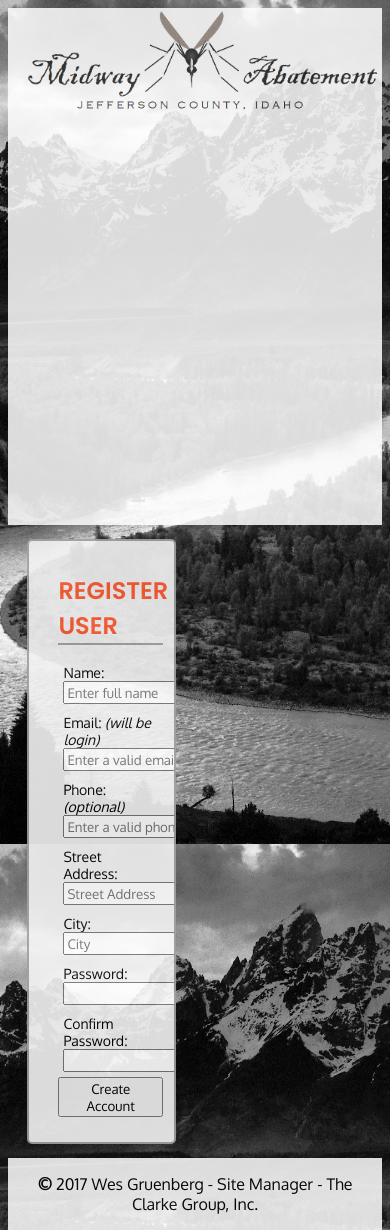
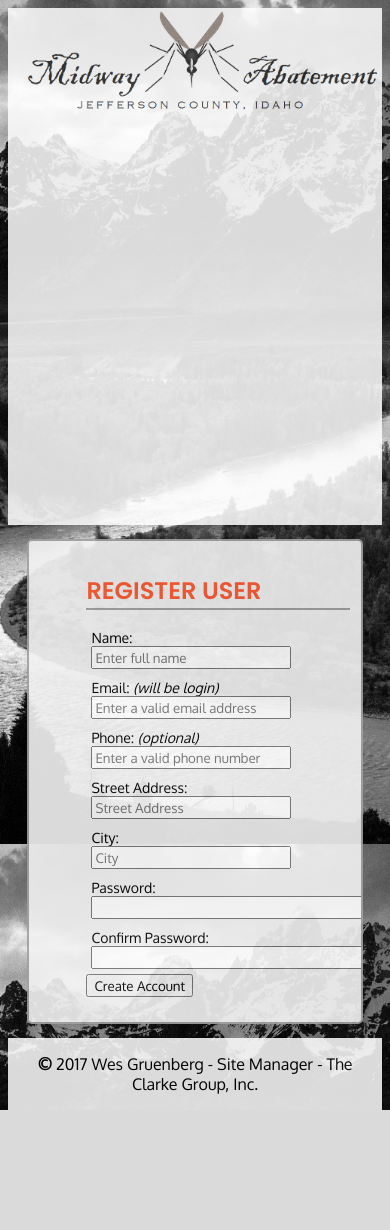
Before and after one commit to wesleygruenberg/midwayabatement, a PHP site: the page made by public/old html/register-user.html in a window 390 px wide. After the commit the page ends 1110 px from the top, so only its background shows below. Run offline with PHP 8.4, Linux system fonts and the light colour scheme; some libraries are stand-ins or nearby versions.

Commit message:
mobile scaling fixes

```diff
--- a/public/css/style.css
+++ b/public/css/style.css
@@ -761,7 +761,8 @@ footer .last-child{
 }
 
 #login-container, #register-user-form{
-	width: 40%;
+	width: 90%;
+	max-width: 800px;
 }
 
 #login-container .form-label, #register-user-form .form-label{
```
